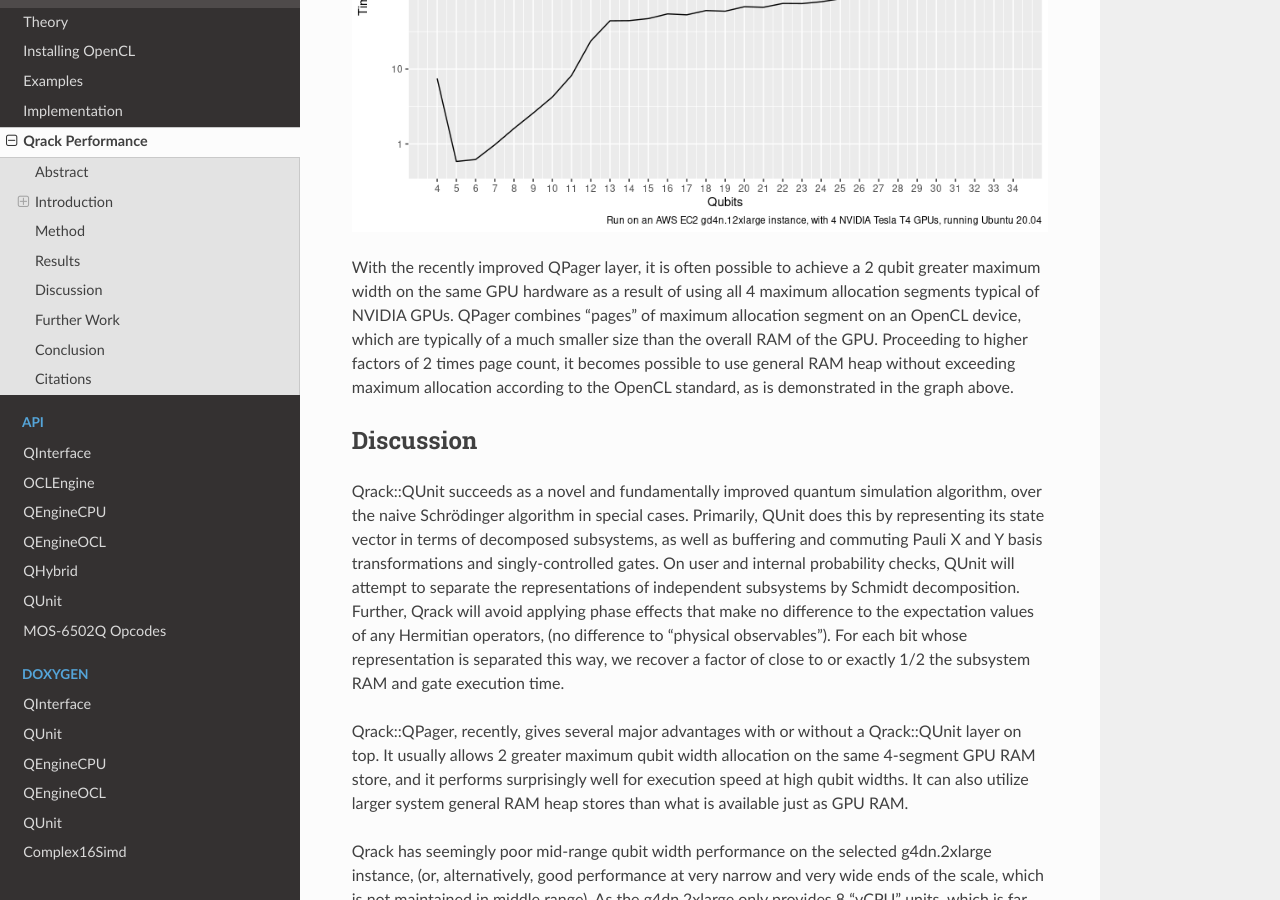
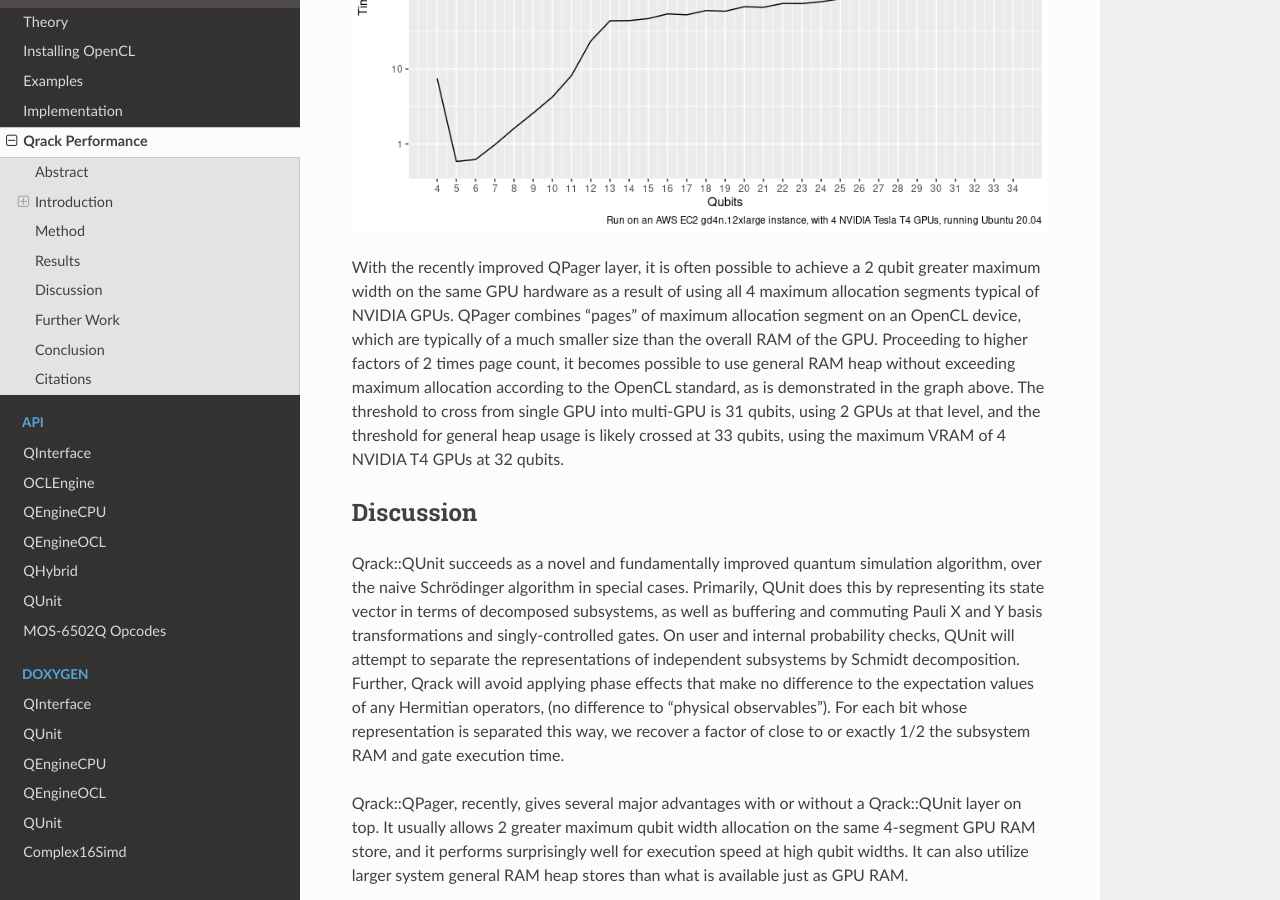
Before and after one commit to vm6502q/qrack.github.io, a Sphinx documentation site: the page built from docs/performance.rst, in a window 1280 px wide and 900 px high, scrolled down 9175 px. Built offline with Sphinx 7.4.7 and the Read the Docs theme 2.0.0, drawn with Linux system fonts in a browser that asks for light colours.

Commit message:
Clarify x4 GPU benchmark

```diff
--- a/docs/performance.rst
+++ b/docs/performance.rst
@@ -133,7 +133,7 @@ To test new capabilities of the "QPager" layer, a slightly different random univ
 
 .. image:: performance/test_ccz_ccx_h_x4.png
 
-With the recently improved QPager layer, it is often possible to achieve a 2 qubit greater maximum width on the same GPU hardware as a result of using all 4 maximum allocation segments typical of NVIDIA GPUs. QPager combines "pages" of maximum allocation segment on an OpenCL device, which are typically of a much smaller size than the overall RAM of the GPU. Proceeding to higher factors of 2 times page count, it becomes possible to use general RAM heap without exceeding maximum allocation according to the OpenCL standard, as is demonstrated in the graph above.
+With the recently improved QPager layer, it is often possible to achieve a 2 qubit greater maximum width on the same GPU hardware as a result of using all 4 maximum allocation segments typical of NVIDIA GPUs. QPager combines "pages" of maximum allocation segment on an OpenCL device, which are typically of a much smaller size than the overall RAM of the GPU. Proceeding to higher factors of 2 times page count, it becomes possible to use general RAM heap without exceeding maximum allocation according to the OpenCL standard, as is demonstrated in the graph above. The threshold to cross from single GPU into multi-GPU is 31 qubits, using 2 GPUs at that level, and the threshold for general heap usage is likely crossed at 33 qubits, using the maximum VRAM of 4 NVIDIA T4 GPUs at 32 qubits.
 
 Discussion
 **********
```
